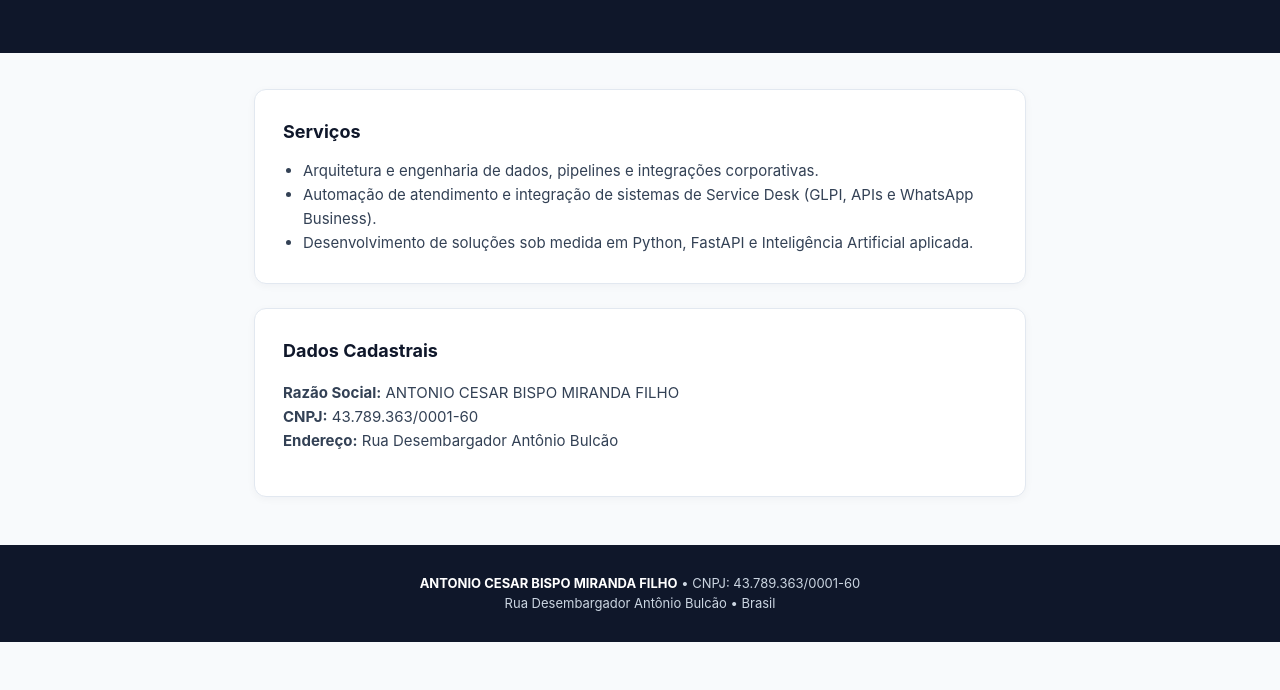
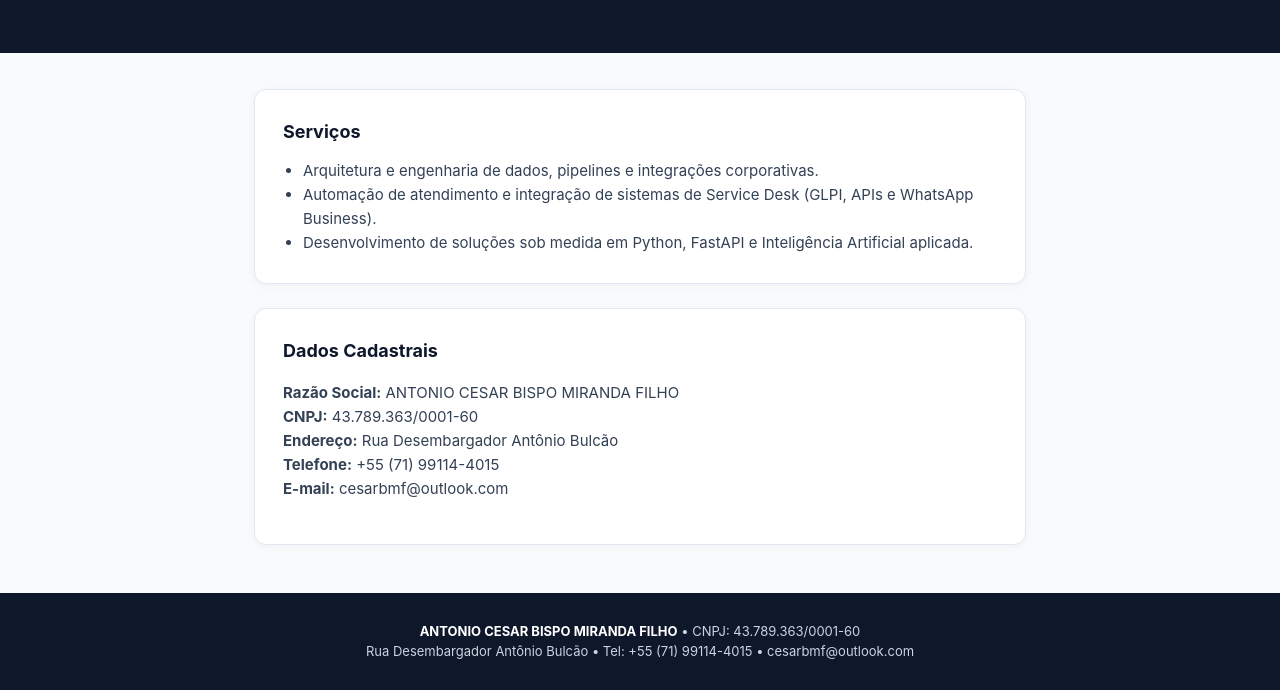
Before and after one commit to cesar-bmf/institucional, a plain HTML site: page index.html in a window 1280 px wide. Shown: the part 165-855 px from the top of the page. Before the commit the page ends 807 px from the top, so only its background shows below. Drawn offline with Linux system fonts and the light colour scheme.

Commit message:
docs: adiciona telefone e email de contato

```diff
--- a/index.html
+++ b/index.html
@@ -40,14 +40,16 @@
       <p>
         <strong>Razão Social:</strong> ANTONIO CESAR BISPO MIRANDA FILHO<br />
         <strong>CNPJ:</strong> 43.789.363/0001-60<br />
-        <strong>Endereço:</strong> Rua Desembargador Antônio Bulcão
+        <strong>Endereço:</strong> Rua Desembargador Antônio Bulcão<br />
+        <strong>Telefone:</strong> +55 (71) 99114-4015<br />
+        <strong>E-mail:</strong> cesarbmf@outlook.com
       </p>
     </section>
   </main>
 
   <footer>
     <strong>ANTONIO CESAR BISPO MIRANDA FILHO</strong> • CNPJ: 43.789.363/0001-60<br />
-    Rua Desembargador Antônio Bulcão • Brasil
+    Rua Desembargador Antônio Bulcão • Tel: +55 (71) 99114-4015 • cesarbmf@outlook.com
   </footer>
 </body>
 </html>
```
